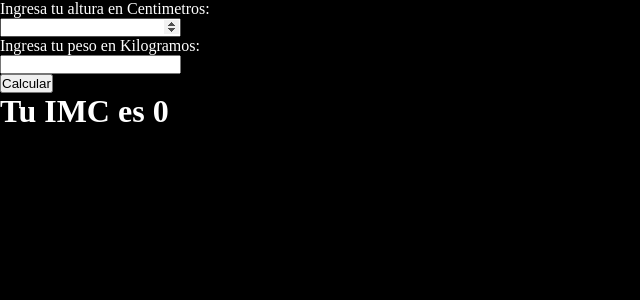
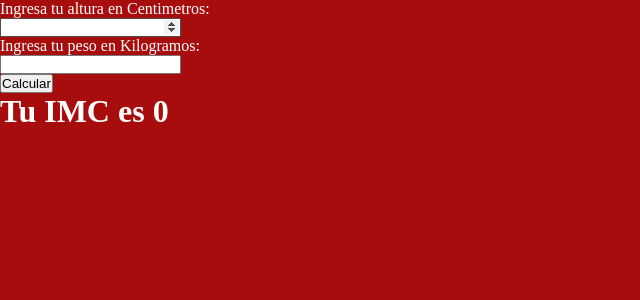
Before and after one commit to ljimeneztkio/calculatorIMC, a PHP site: page /resultado.php?cms=1 in a window 1280 px wide. Shown: the top 300 px of the page, without its empty margins (0-640 px from the left). Run offline with PHP 8.4, Linux system fonts and the light colour scheme; data that the repository does not hold is empty.

Commit message:
Se cambia el color a rojo y se enlaza pagina de resultado.php a la hoja de estilos

```diff
--- a/css/main.css
+++ b/css/main.css
@@ -4,6 +4,6 @@
 }
 
 body{
-    background-color: black;
+    background-color: rgb(168, 13, 13);
     color: white;
 }
--- a/resultado.php
+++ b/resultado.php
@@ -9,3 +9,16 @@
 
     echo "<h1> Tu IMC es $IMC";
 ?>
+
+<!DOCTYPE html>
+<html lang="en">
+<head>
+    <meta charset="UTF-8">
+    <meta name="viewport" content="width=device-width, initial-scale=1.0">
+    <link rel="stylesheet" href="css/main.css">
+    <title>Resultado</title>
+</head>
+<body>
+
+</body>
+</html>
```
